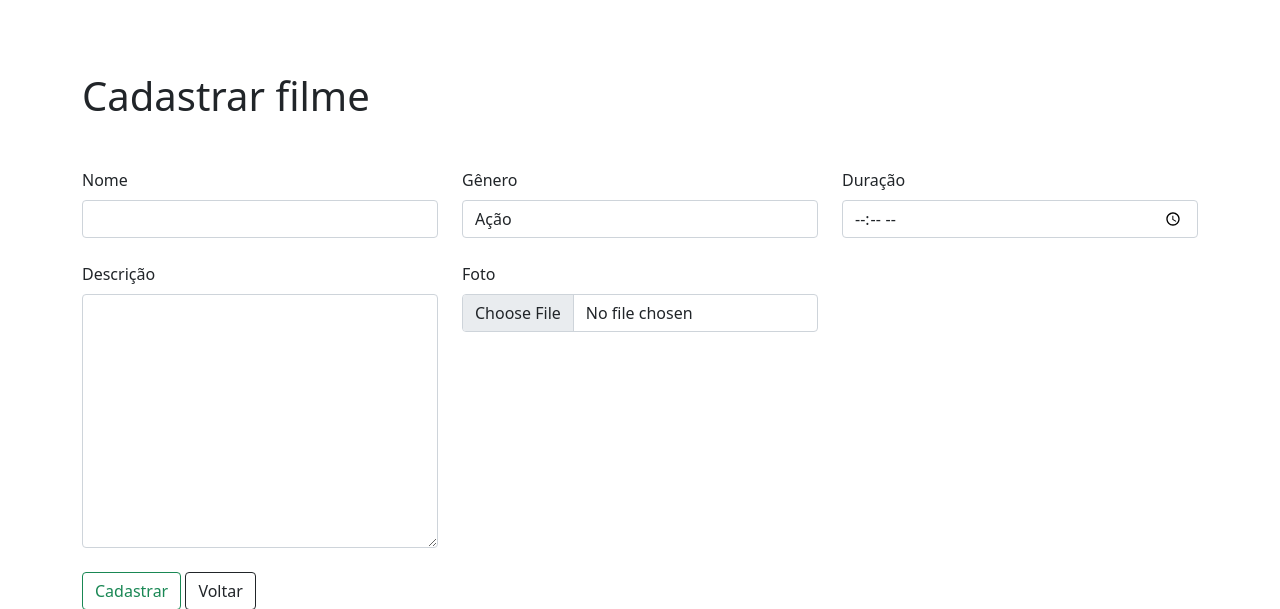
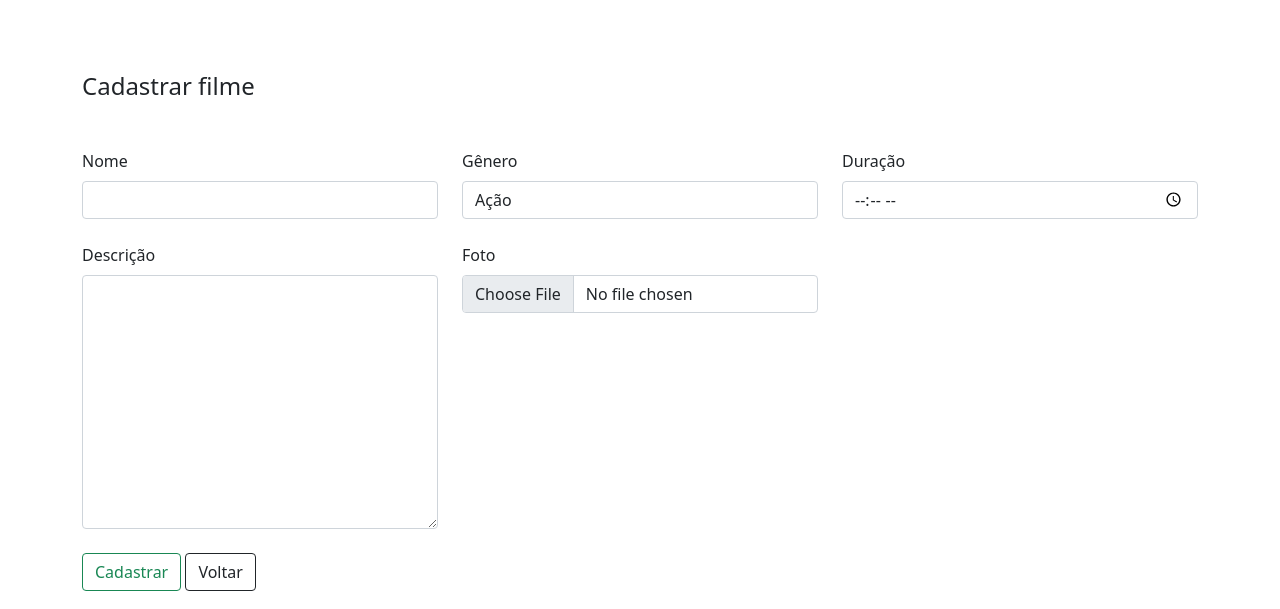
Before and after one commit to JeanCarlos899/Cinecapau, a Django app: page /create in a window 1280 px wide. Shown: the part 56-665 px from the top of the page. Run offline with Django 4.2, Linux system fonts and the light colour scheme; some libraries are stand-ins or nearby versions.

Commit message:
correção do bug

```diff
--- a/cineflix/templates/cineflix/movie_create.html
+++ b/cineflix/templates/cineflix/movie_create.html
@@ -5,7 +5,7 @@
 {% block title %} Criar Filme {% endblock %}
 {% block content %}
 
-<h1 class="my-5"> Cadastrar filme </h1>
+<h4 class="my-5"> Cadastrar filme </h4>
 
 <form method = "post" enctype="multipart/form-data">{% csrf_token %}
     <div class="row">
--- a/cineflix/templates/cineflix/movie_update.html
+++ b/cineflix/templates/cineflix/movie_update.html
@@ -5,7 +5,7 @@
 {% block title %} Atualizar {% endblock %}
 {% block content %}
 
-<h1 class="my-5"> Atualizar filme </h1>
+<h4 class="my-5"> Atualizar filme </h4>
 
 <form method = "post" enctype="multipart/form-data">{% csrf_token %}
     <div class="row">
```
